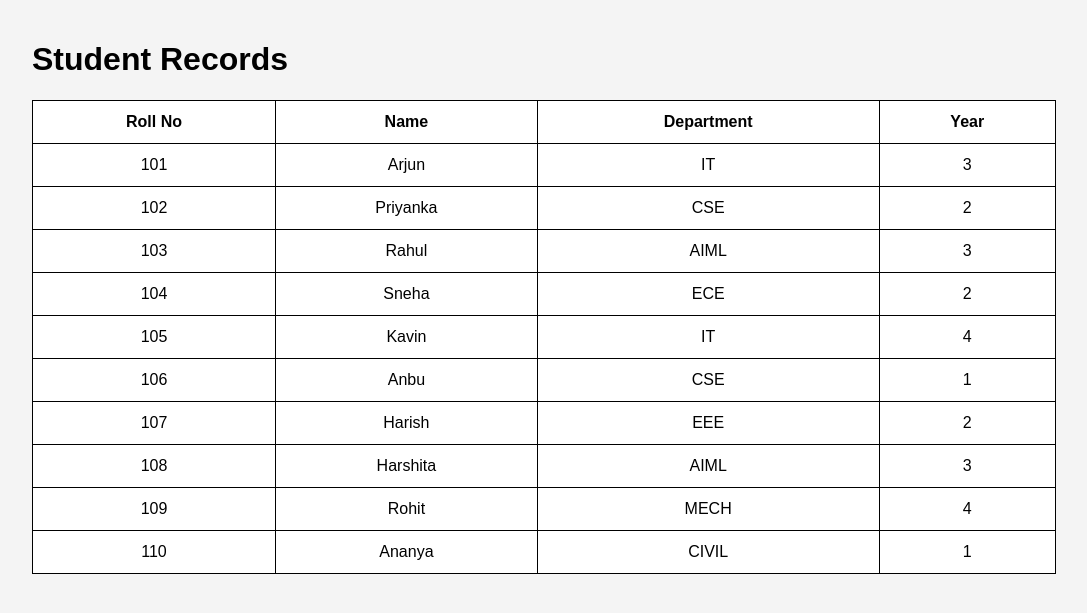
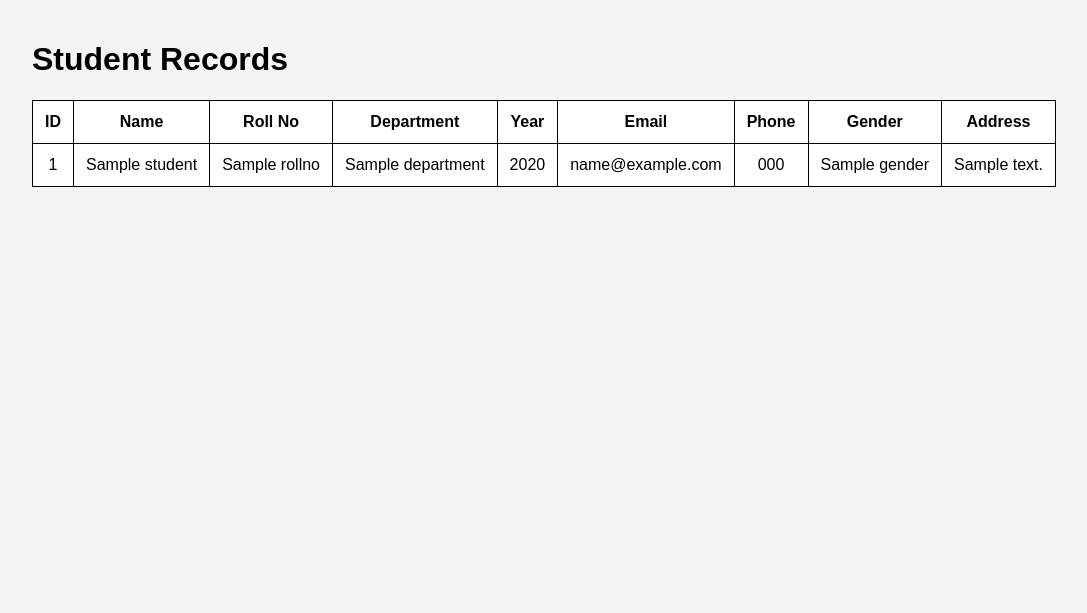
Before and after one commit to harishragaven-tech/Vel-Tech-Summer-Internship, a Flask app: template Student Registration System/templates/students.html in a window 1280 px wide. Shown: the part 98-711 px from the top of the page, without its empty margins (96-1183 px from the left). Run offline with Flask 3, Linux system fonts and the light colour scheme; the template is opened without the code that fills it: most values are stand-ins (such as "Sample title", 1, 10 or a date in 2020).

Commit message:
Update students.html

```diff
--- a/Student Registration System/templates/students.html
+++ b/Student Registration System/templates/students.html
@@ -1,10 +1,11 @@
 <!DOCTYPE html>
 <html>
 <head>
-    <title>Students</title>
+    <title>Students List</title>
     <link rel="stylesheet" href="{{ url_for('static', filename='css/style.css') }}">
 </head>
 <body>
+
 <nav>
     <h2>Vel Tech University</h2>
     <ul>
@@ -14,26 +15,38 @@
         <li><a href="/about">About</a></li>
     </ul>
 </nav>
+
 <div class="container">
     <h1>Student Records</h1>
+
     <table>
         <tr>
+            <th>ID</th>
+            <th>Name</th>
             <th>Roll No</th>
-            <th>Name</th>
             <th>Department</th>
             <th>Year</th>
+            <th>Email</th>
+            <th>Phone</th>
+            <th>Gender</th>
+            <th>Address</th>
         </tr>
-        <tr><td>101</td><td>Arjun</td><td>IT</td><td>3</td></tr>
-        <tr><td>102</td><td>Priyanka</td><td>CSE</td><td>2</td></tr>
-        <tr><td>103</td><td>Rahul</td><td>AIML</td><td>3</td></tr>
-        <tr><td>104</td><td>Sneha</td><td>ECE</td><td>2</td></tr>
-        <tr><td>105</td><td>Kavin</td><td>IT</td><td>4</td></tr>
-        <tr><td>106</td><td>Anbu</td><td>CSE</td><td>1</td></tr>
-        <tr><td>107</td><td>Harish</td><td>EEE</td><td>2</td></tr>
-        <tr><td>108</td><td>Harshita</td><td>AIML</td><td>3</td></tr>
-        <tr><td>109</td><td>Rohit</td><td>MECH</td><td>4</td></tr>
-        <tr><td>110</td><td>Ananya</td><td>CIVIL</td><td>1</td></tr>
+
+        {% for s in students %}
+        <tr>
+            <td>{{ s.id }}</td>
+            <td>{{ s.name }}</td>
+            <td>{{ s.rollno }}</td>
+            <td>{{ s.department }}</td>
+            <td>{{ s.year }}</td>
+            <td>{{ s.email }}</td>
+            <td>{{ s.phone }}</td>
+            <td>{{ s.gender }}</td>
+            <td>{{ s.address }}</td>
+        </tr>
+        {% endfor %}
     </table>
 </div>
+
 </body>
 </html>
```
